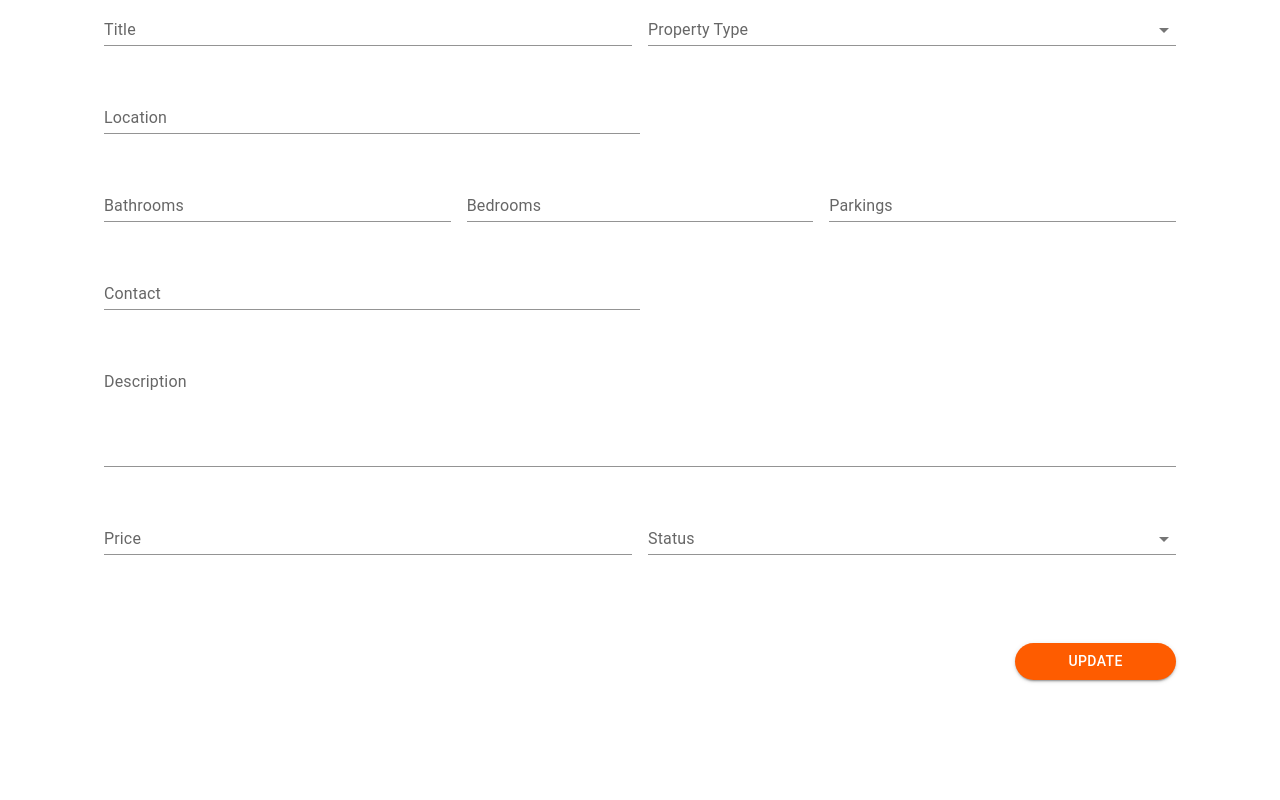
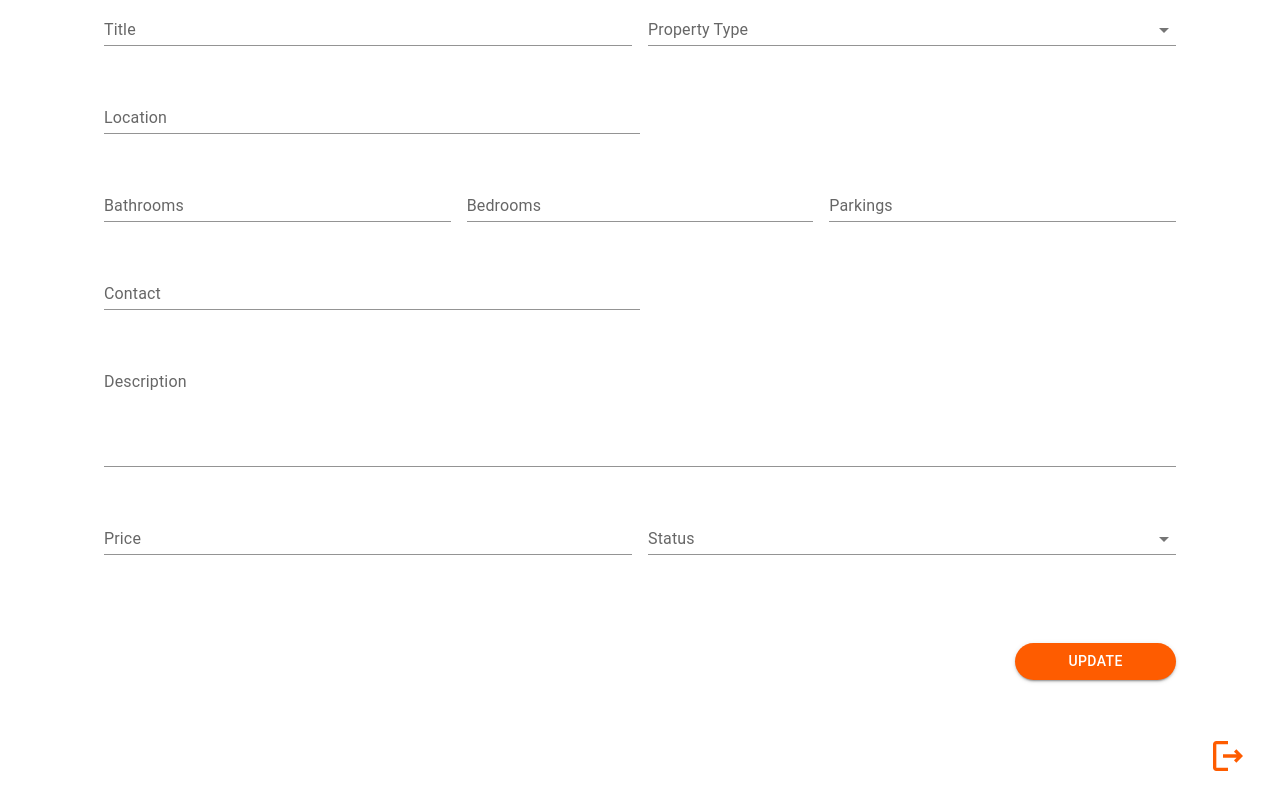
Before and after one commit to RavinduTJAY97/LIVIT-Property-Hunter-App-MERN, a React (Create React App) app in the folder client/: page /properties-add/1 in a window 1280 px wide. Shown: the part 214-1014 px from the top of the page. Before the commit the page ends 950 px from the top, so only its background shows below. Built offline with nearby package versions, Linux system fonts and the light colour scheme; no server answers; sample sign-in values are in the browser's storage.

Commit message:
logout inclued

```diff
--- /dev/null
+++ b/client/src/components/Auth/logout.jsx
@@ -0,0 +1,27 @@
+import React from "react";
+import axios from "axios";
+import LogoutOutlinedIcon from "@mui/icons-material/LogoutOutlined";
+
+const LogoutButton = () => {
+  const navigate = require("react-router-dom").useNavigate();
+
+  const handleLogout = async () => {
+    localStorage.removeItem("token");
+    navigate("/sign-in");
+    // try {
+    //   await axios.post("/logout");
+
+    // } catch (error) {
+    //   console.error("Error during logout:", error);
+    // }
+  };
+
+  return (
+    <LogoutOutlinedIcon
+      onClick={handleLogout}
+      sx={{ cursor: "pointer", color: "#fe5c00", fontSize: "40px" }}
+    />
+  );
+};
+
+export default LogoutButton;
--- a/client/src/components/addProperty.jsx
+++ b/client/src/components/addProperty.jsx
@@ -1,4 +1,5 @@
 import React, { useEffect } from "react";
+import Logout from "./Auth/logout";
 import {
   TextField,
   Button,
@@ -422,6 +423,10 @@ const AddProperty = () => {
           </Alert>
         </Snackbar>
       </Container>
+
+      <Box mr={4} mb={3} sx={{ display: "flex", justifyContent: "flex-end" }}>
+        <Logout />
+      </Box>
     </ThemeProvider>
   );
 };
--- a/client/src/components/properties.jsx
+++ b/client/src/components/properties.jsx
@@ -6,6 +6,7 @@ import EventEmitter from "eventemitter3";
 import Fab from "@mui/material/Fab";
 import AddIcon from "@mui/icons-material/Add";
 import { useNavigate } from "react-router-dom";
+import Logout from "./Auth/logout";
 
 const emitter = new EventEmitter();
 
@@ -69,6 +70,9 @@ const Properties = () => {
           </Grid>
         </Grid>
       </Box>
+      <Box mr={4} mb={3} sx={{ display: "flex", justifyContent: "flex-end" }}>
+        <Logout />
+      </Box>
     </div>
   );
 };
--- a/client/src/components/viewProperty.jsx
+++ b/client/src/components/viewProperty.jsx
@@ -1,4 +1,5 @@
 import React, { useEffect, useState } from "react";
+import Logout from "./Auth/logout";
 import {
   Container,
   Card,
@@ -240,6 +241,9 @@ const PropertyCard = () => {
           </Snackbar>
         </Card>
       </Container>
+      <Box mr={4} mb={3} sx={{ display: "flex", justifyContent: "flex-end" }}>
+        <Logout />
+      </Box>
     </div>
   );
 };
```
Also changed, not shown: 1 other file (tests, documents, lock files or other folders).
